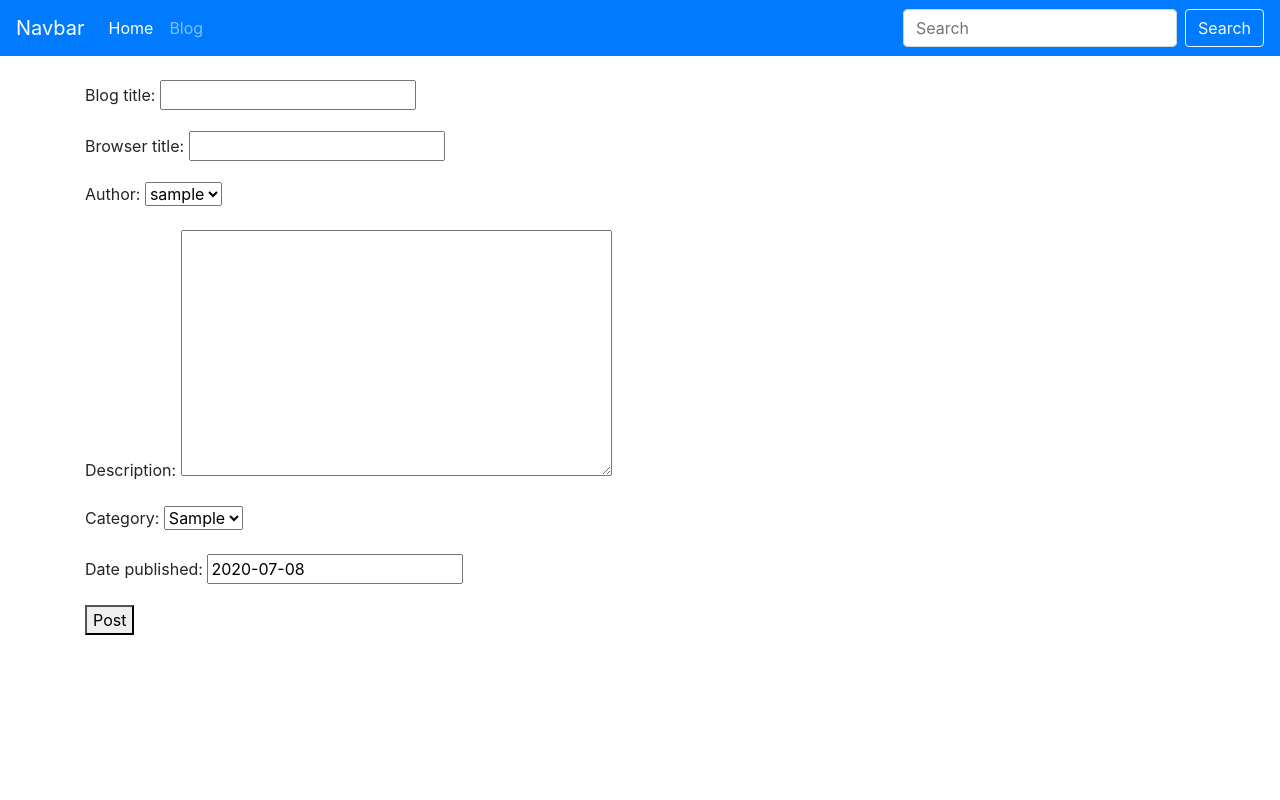
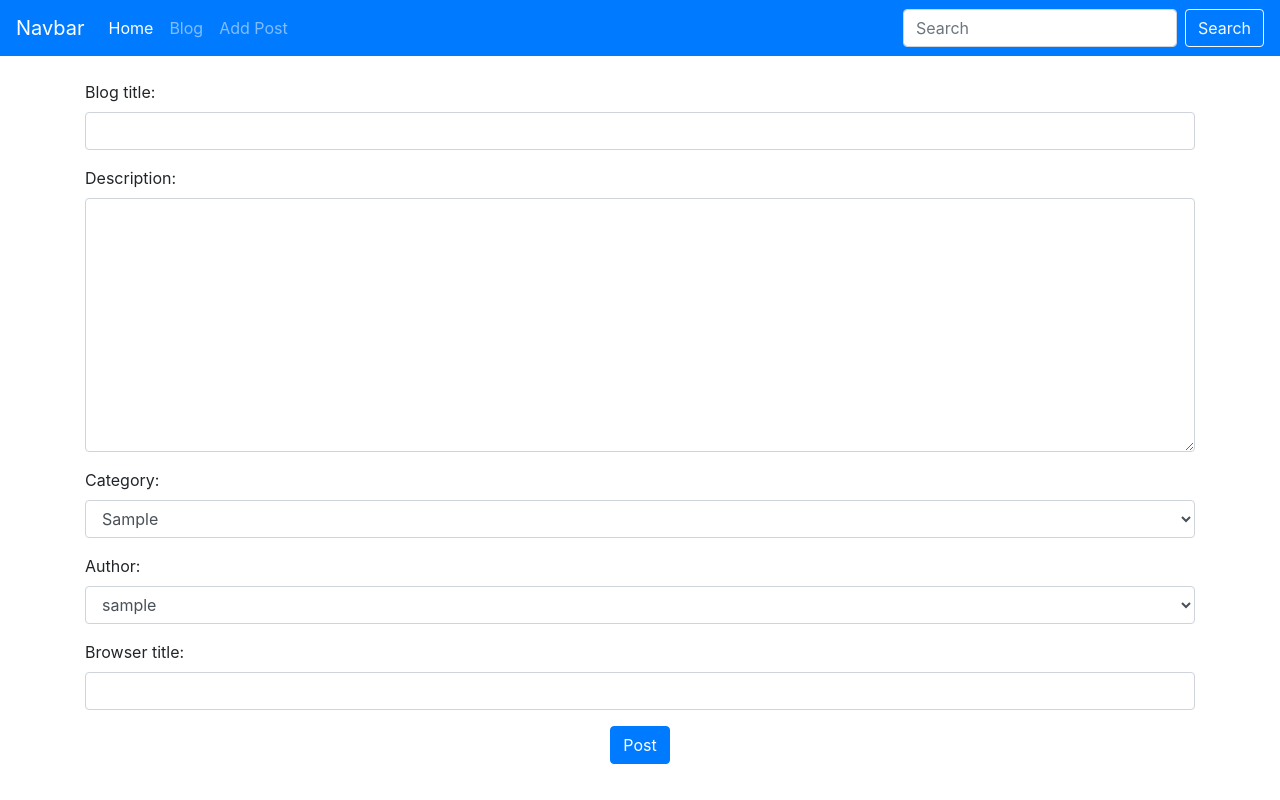
Before and after one commit to binamralamsal/Django-Blog, a Django app: page /add-post in a window 1280 px wide. Run offline with Django 3.2, Linux system fonts and the light colour scheme; tables that the repository leaves empty hold one stand-in row (values such as "Sample post"); some libraries are stand-ins or nearby versions.

Commit message:
Added add post button for blogs

```diff
--- /dev/null
+++ b/Blog/forms.py
@@ -0,0 +1,15 @@
+from django import forms
+from .models import Post
+
+
+class PostForm(forms.ModelForm):
+    class Meta:
+        model = Post
+        fields = ('blog_title', 'description', 'category', 'author', 'browser_title')
+        widgets = {
+            'blog_title': forms.TextInput(attrs={'class': 'form-control'}),
+            'browser_title': forms.TextInput(attrs={'class': 'form-control'}),
+            'author': forms.Select(attrs={'class': 'form-control'}),
+            'description': forms.Textarea(attrs={'class': 'form-control'}),
+            'category': forms.Select(attrs={'class': 'form-control'})
+        }
--- a/Blog/models.py
+++ b/Blog/models.py
@@ -18,7 +18,7 @@ class Post(models.Model):
 
     def get_absolute_url(self):
         print(self.id)
-        return reverse('blog:detail', args=(str(self.id,)))
+        return reverse('blog:index')
 
 
 class Category(models.Model):
--- a/Blog/templates/blog/Add Post.html
+++ /dev/null
@@ -1,9 +0,0 @@
-{% extends 'base.html' %}
-{% block title %}Add Post{% endblock %}
-{% block content %}
-    <form method="post">
-        {% csrf_token %}
-        {{ form.as_p }}
-        <button>Post</button>
-    </form>
-{% endblock %}
--- /dev/null
+++ b/Blog/templates/blog/add_post.html
@@ -0,0 +1,13 @@
+{% extends 'base.html' %}
+{% block title %}Add Post{% endblock %}
+{% block content %}
+<div class="form-group">
+    <form method="POST">
+        {% csrf_token %}
+            {{ form.as_p }}
+        <center>
+            <button class="btn btn-primary">Post</button>
+        </center>
+    </form>
+</div>
+{% endblock %}
--- a/Blog/views.py
+++ b/Blog/views.py
@@ -1,9 +1,9 @@
 from django.shortcuts import render
 from .models import Post
 from django.views.generic import CreateView
+from .forms import PostForm
 
 
-# Create your views here.
 def index(request):
     return render(request, 'blog/index.html')
 
@@ -22,5 +22,5 @@ def detail(request, blog_id):
 
 class AddPostView(CreateView):
     model = Post
-    template_name = 'blog/Add Post.html'
-    fields = "__all__"
+    form_class = PostForm
+    template_name = 'blog/add_post.html'
--- a/templates/base.html
+++ b/templates/base.html
@@ -27,6 +27,9 @@
       <li class="nav-item">
         <a class="nav-link" href="{% url 'blog:index' %}">Blog</a>
       </li>
+        <li class="nav-item">
+        <a class="nav-link" href="{% url 'blog:add-post' %}">Add Post</a>
+      </li>
     </ul>
     <form class="form-inline my-2 my-lg-0">
       <input class="form-control mr-sm-2" type="search" placeholder="Search" aria-label="Search">
```
Also changed, not shown: Blog/templates/blog/update_post.html (added, +10 -0 lines).
